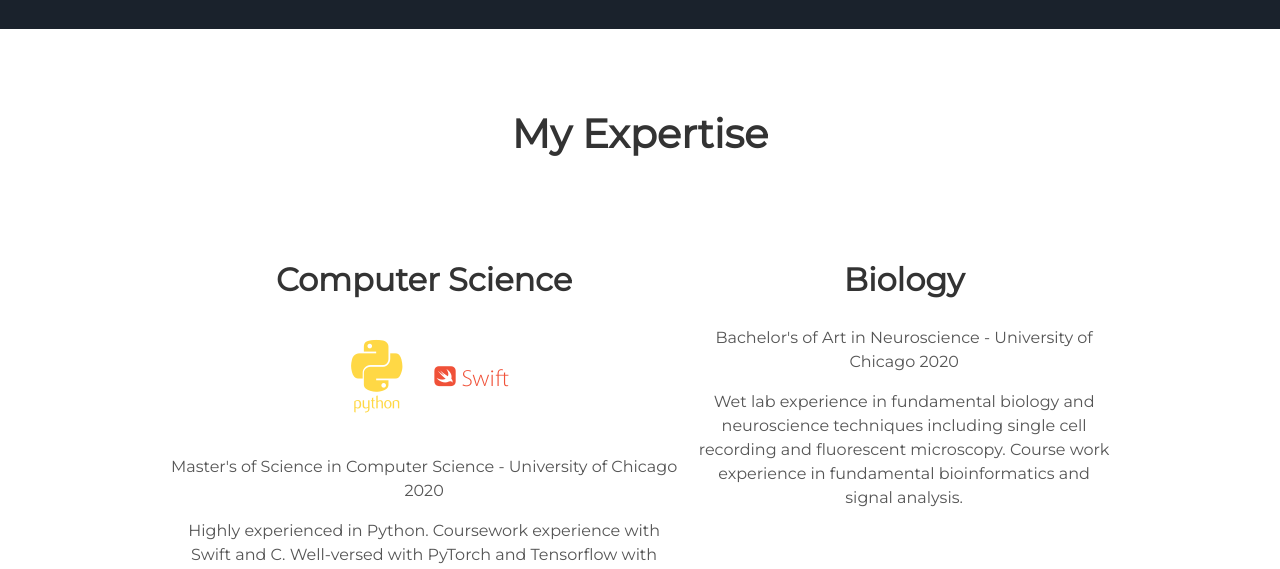
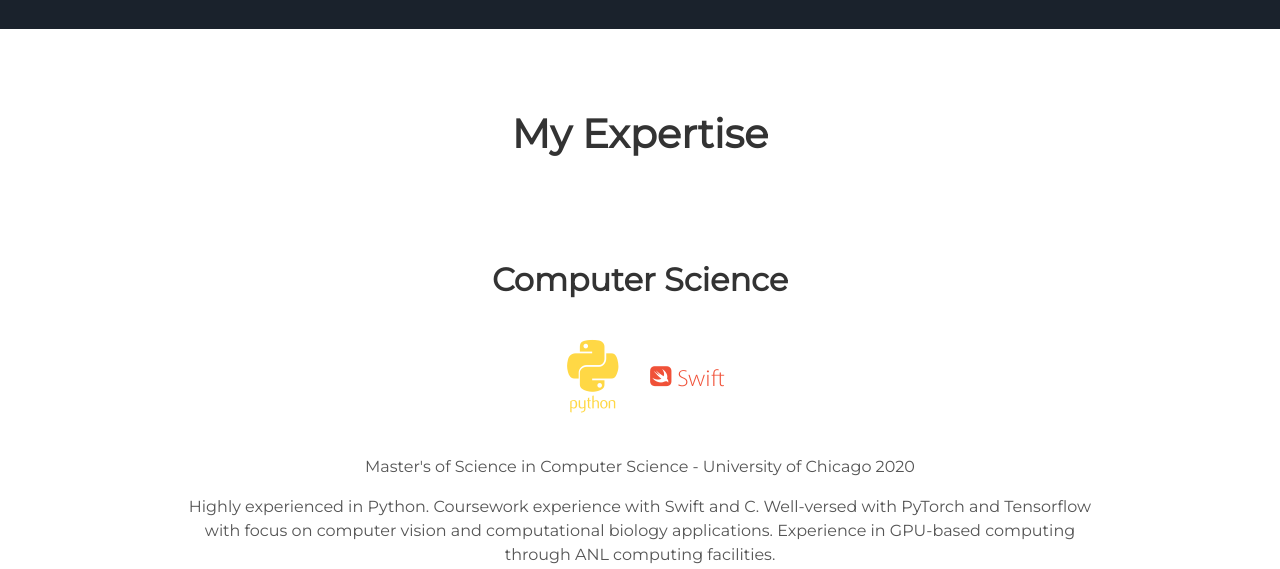
Before and after one commit to dfarone02/dfarone02.github.io, a Jekyll site: the page built from index.html, in a window 1280 px wide and 900 px high, scrolled down 871 px, cut to the strip 0-569 px from the top of the window. Built offline with Jekyll 4.4.1, drawn with Linux system fonts in a browser that asks for light colours; nearby versions of some CDN libraries.

Commit message:
Update about.html

```diff
--- a/_includes/about.html
+++ b/_includes/about.html
@@ -13,15 +13,7 @@
       <p>Highly experienced in Python. Coursework experience with Swift and C. Well-versed with PyTorch and Tensorflow
       with focus on computer vision and computational biology applications. Experience in GPU-based computing through ANL computing facilities. </p>
     </div>
-    <div class="tech">
-      <h2>Biology</h2>
-      <i class="iconify-inline" data-icon="noto:brain"></i>
-      <i class="iconify-inline" data-icon="noto:dna"></i>
-      <i class="iconify-inline" data-icon="carbon:chart-line-data"></i>
-      <i class="iconify-inline" data-icon="noto:microscope"></i>
-      <p>Bachelor's of Art in Neuroscience - University of Chicago 2020</p>
-      <p>Wet lab experience in fundamental biology and neuroscience techniques including single cell recording and fluorescent microscopy. Course work experience in fundamental bioinformatics and signal analysis. </p>
-    </div>
+
 <!--    <div class="tech">-->
 <!--      <h2>Communication/Management</h2>-->
 <!--      <i class="devicon-git-plain"></i>-->
```
